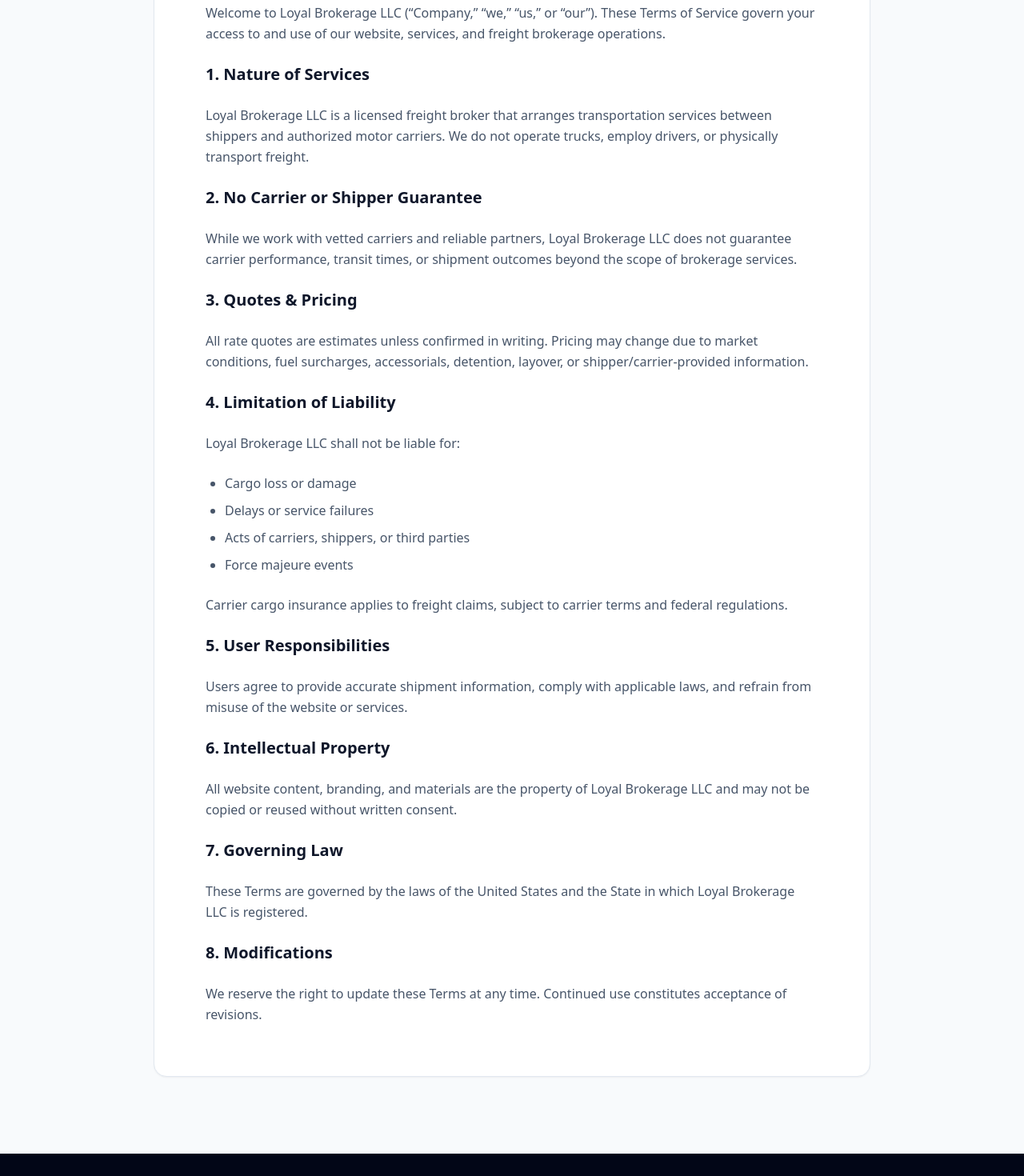
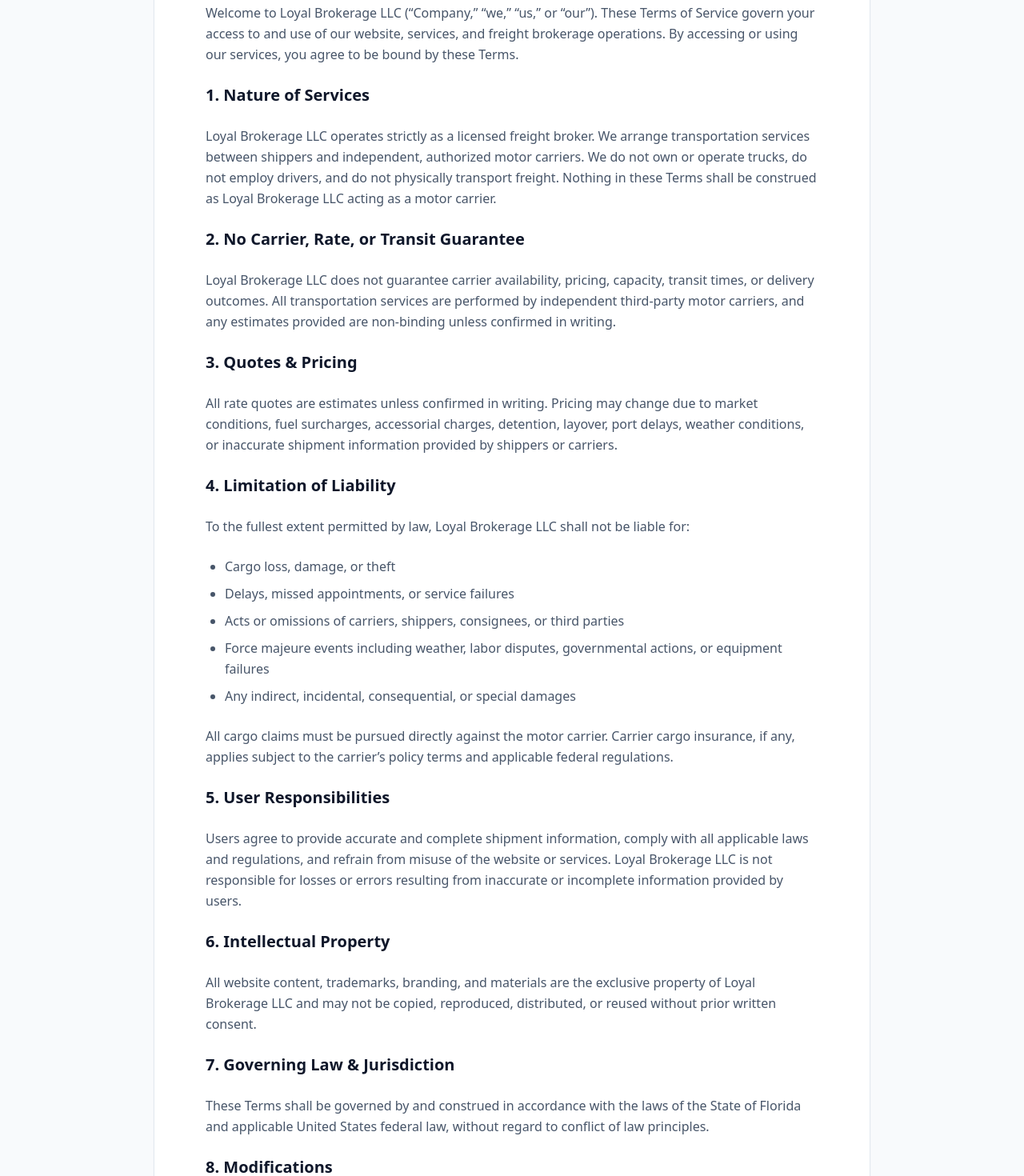
Before and after one commit to ozboz401/loyal-brokerage-website, a React (Vite) app: page /terms in a window 1280 px wide. Shown: the part 320-1790 px from the top of the page at 80% size. Built offline with nearby package versions, Linux system fonts and the light colour scheme.

Commit message:
Update TermsOfService.jsx

```diff
--- a/src/pages/TermsOfService.jsx
+++ b/src/pages/TermsOfService.jsx
@@ -5,47 +5,123 @@
     return (
         <div className="min-h-screen bg-slate-50 flex flex-col font-sans text-slate-900">
             <Navbar />
+
             <div className="flex-grow pt-32 pb-24 px-6 md:px-12">
                 <div className="max-w-4xl mx-auto bg-white p-10 md:p-16 rounded-2xl shadow-sm border border-slate-200">
-                    <h1 className="text-3xl md:text-4xl font-extrabold mb-8 text-slate-900 tracking-tight">Terms of Service</h1>
+                    <h1 className="text-3xl md:text-4xl font-extrabold mb-8 text-slate-900 tracking-tight">
+                        Terms of Service
+                    </h1>
+
                     <div className="prose prose-slate max-w-none text-slate-600 leading-relaxed space-y-6">
-                        <p className="text-slate-500 mb-8">Effective Date: December 1, 2025</p>
+                        <p className="text-slate-500 mb-8">
+                            Effective Date: December 1, 2025
+                        </p>
 
-                        <p>Welcome to Loyal Brokerage LLC (“Company,” “we,” “us,” or “our”). These Terms of Service govern your access to and use of our website, services, and freight brokerage operations.</p>
+                        <p>
+                            Welcome to Loyal Brokerage LLC (“Company,” “we,” “us,” or “our”).
+                            These Terms of Service govern your access to and use of our website,
+                            services, and freight brokerage operations. By accessing or using
+                            our services, you agree to be bound by these Terms.
+                        </p>
 
-                        <h2 className="text-xl font-bold text-slate-900 mt-8 mb-4">1. Nature of Services</h2>
-                        <p>Loyal Brokerage LLC is a licensed freight broker that arranges transportation services between shippers and authorized motor carriers. We do not operate trucks, employ drivers, or physically transport freight.</p>
+                        <h2 className="text-xl font-bold text-slate-900 mt-8 mb-4">
+                            1. Nature of Services
+                        </h2>
+                        <p>
+                            Loyal Brokerage LLC operates strictly as a licensed freight broker.
+                            We arrange transportation services between shippers and independent,
+                            authorized motor carriers. We do not own or operate trucks, do not
+                            employ drivers, and do not physically transport freight. Nothing in
+                            these Terms shall be construed as Loyal Brokerage LLC acting as a
+                            motor carrier.
+                        </p>
 
-                        <h2 className="text-xl font-bold text-slate-900 mt-8 mb-4">2. No Carrier or Shipper Guarantee</h2>
-                        <p>While we work with vetted carriers and reliable partners, Loyal Brokerage LLC does not guarantee carrier performance, transit times, or shipment outcomes beyond the scope of brokerage services.</p>
+                        <h2 className="text-xl font-bold text-slate-900 mt-8 mb-4">
+                            2. No Carrier, Rate, or Transit Guarantee
+                        </h2>
+                        <p>
+                            Loyal Brokerage LLC does not guarantee carrier availability, pricing,
+                            capacity, transit times, or delivery outcomes. All transportation
+                            services are performed by independent third-party motor carriers, and
+                            any estimates provided are non-binding unless confirmed in writing.
+                        </p>
 
-                        <h2 className="text-xl font-bold text-slate-900 mt-8 mb-4">3. Quotes & Pricing</h2>
-                        <p>All rate quotes are estimates unless confirmed in writing. Pricing may change due to market conditions, fuel surcharges, accessorials, detention, layover, or shipper/carrier-provided information.</p>
+                        <h2 className="text-xl font-bold text-slate-900 mt-8 mb-4">
+                            3. Quotes & Pricing
+                        </h2>
+                        <p>
+                            All rate quotes are estimates unless confirmed in writing. Pricing may
+                            change due to market conditions, fuel surcharges, accessorial charges,
+                            detention, layover, port delays, weather conditions, or inaccurate
+                            shipment information provided by shippers or carriers.
+                        </p>
 
-                        <h2 className="text-xl font-bold text-slate-900 mt-8 mb-4">4. Limitation of Liability</h2>
-                        <p>Loyal Brokerage LLC shall not be liable for:</p>
+                        <h2 className="text-xl font-bold text-slate-900 mt-8 mb-4">
+                            4. Limitation of Liability
+                        </h2>
+                        <p>
+                            To the fullest extent permitted by law, Loyal Brokerage LLC shall not
+                            be liable for:
+                        </p>
                         <ul className="list-disc pl-6 space-y-2">
-                            <li>Cargo loss or damage</li>
-                            <li>Delays or service failures</li>
-                            <li>Acts of carriers, shippers, or third parties</li>
-                            <li>Force majeure events</li>
+                            <li>Cargo loss, damage, or theft</li>
+                            <li>Delays, missed appointments, or service failures</li>
+                            <li>Acts or omissions of carriers, shippers, consignees, or third parties</li>
+                            <li>
+                                Force majeure events including weather, labor disputes,
+                                governmental actions, or equipment failures
+                            </li>
+                            <li>
+                                Any indirect, incidental, consequential, or special damages
+                            </li>
                         </ul>
-                        <p className="mt-4">Carrier cargo insurance applies to freight claims, subject to carrier terms and federal regulations.</p>
+                        <p className="mt-4">
+                            All cargo claims must be pursued directly against the motor carrier.
+                            Carrier cargo insurance, if any, applies subject to the carrier’s
+                            policy terms and applicable federal regulations.
+                        </p>
 
-                        <h2 className="text-xl font-bold text-slate-900 mt-8 mb-4">5. User Responsibilities</h2>
-                        <p>Users agree to provide accurate shipment information, comply with applicable laws, and refrain from misuse of the website or services.</p>
+                        <h2 className="text-xl font-bold text-slate-900 mt-8 mb-4">
+                            5. User Responsibilities
+                        </h2>
+                        <p>
+                            Users agree to provide accurate and complete shipment information,
+                            comply with all applicable laws and regulations, and refrain from
+                            misuse of the website or services. Loyal Brokerage LLC is not
+                            responsible for losses or errors resulting from inaccurate or
+                            incomplete information provided by users.
+                        </p>
 
-                        <h2 className="text-xl font-bold text-slate-900 mt-8 mb-4">6. Intellectual Property</h2>
-                        <p>All website content, branding, and materials are the property of Loyal Brokerage LLC and may not be copied or reused without written consent.</p>
+                        <h2 className="text-xl font-bold text-slate-900 mt-8 mb-4">
+                            6. Intellectual Property
+                        </h2>
+                        <p>
+                            All website content, trademarks, branding, and materials are the
+                            exclusive property of Loyal Brokerage LLC and may not be copied,
+                            reproduced, distributed, or reused without prior written consent.
+                        </p>
 
-                        <h2 className="text-xl font-bold text-slate-900 mt-8 mb-4">7. Governing Law</h2>
-                        <p>These Terms are governed by the laws of the United States and the State in which Loyal Brokerage LLC is registered.</p>
+                        <h2 className="text-xl font-bold text-slate-900 mt-8 mb-4">
+                            7. Governing Law & Jurisdiction
+                        </h2>
+                        <p>
+                            These Terms shall be governed by and construed in accordance with the
+                            laws of the State of Florida and applicable United States federal law,
+                            without regard to conflict of law principles.
+                        </p>
 
-                        <h2 className="text-xl font-bold text-slate-900 mt-8 mb-4">8. Modifications</h2>
-                        <p>We reserve the right to update these Terms at any time. Continued use constitutes acceptance of revisions.</p>
+                        <h2 className="text-xl font-bold text-slate-900 mt-8 mb-4">
+                            8. Modifications
+                        </h2>
+                        <p>
+                            Loyal Brokerage LLC reserves the right to modify these Terms at any
+                            time. Continued use of the website or services following any changes
+                            constitutes acceptance of the revised Terms.
+                        </p>
                     </div>
                 </div>
             </div>
+
             <Footer />
         </div>
     );
```
